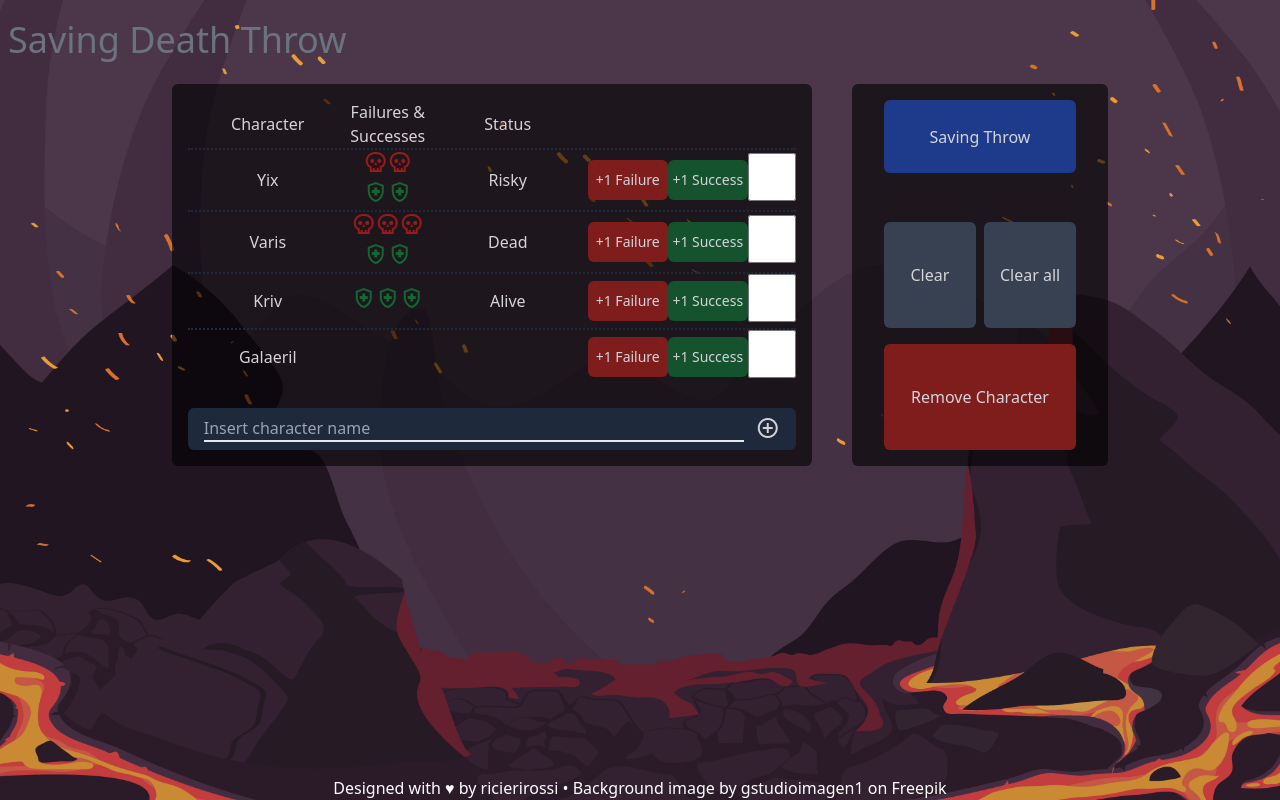
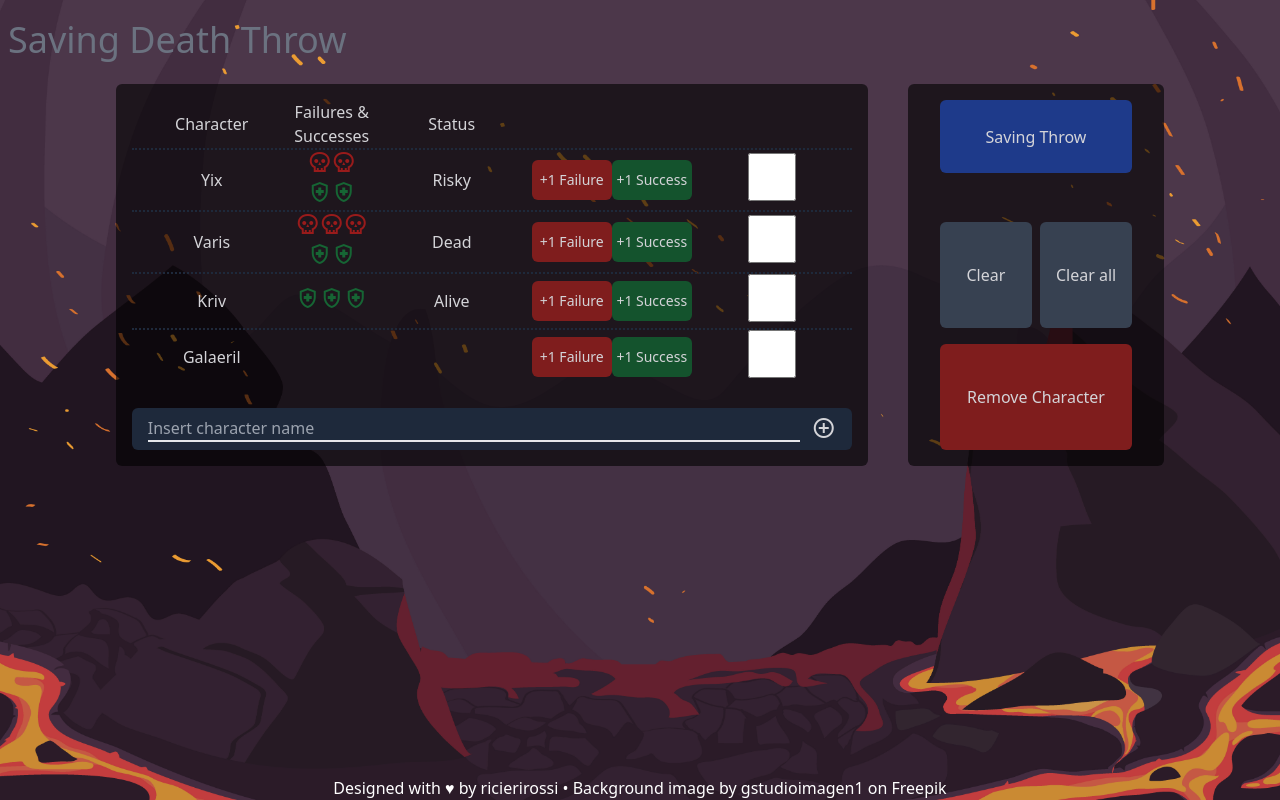
Before and after one commit to ricierirossi/death-saving-throw, a Vue app: page / in a window 1280 px wide. Built offline with nearby package versions, Linux system fonts and the light colour scheme.

Commit message:
Update tailwind.config.js

```diff
--- a/tailwind.config.js
+++ b/tailwind.config.js
@@ -10,7 +10,7 @@ export default {
                 "transparent-black": "rgba(0, 0, 0, 0.6)",
             },
             gridTemplateColumns: {
-                custom: "1fr 80px 1fr 1fr 0.3fr",
+                custom: "1fr 80px 1fr 1fr 1fr",
             },
         },
     },
```
